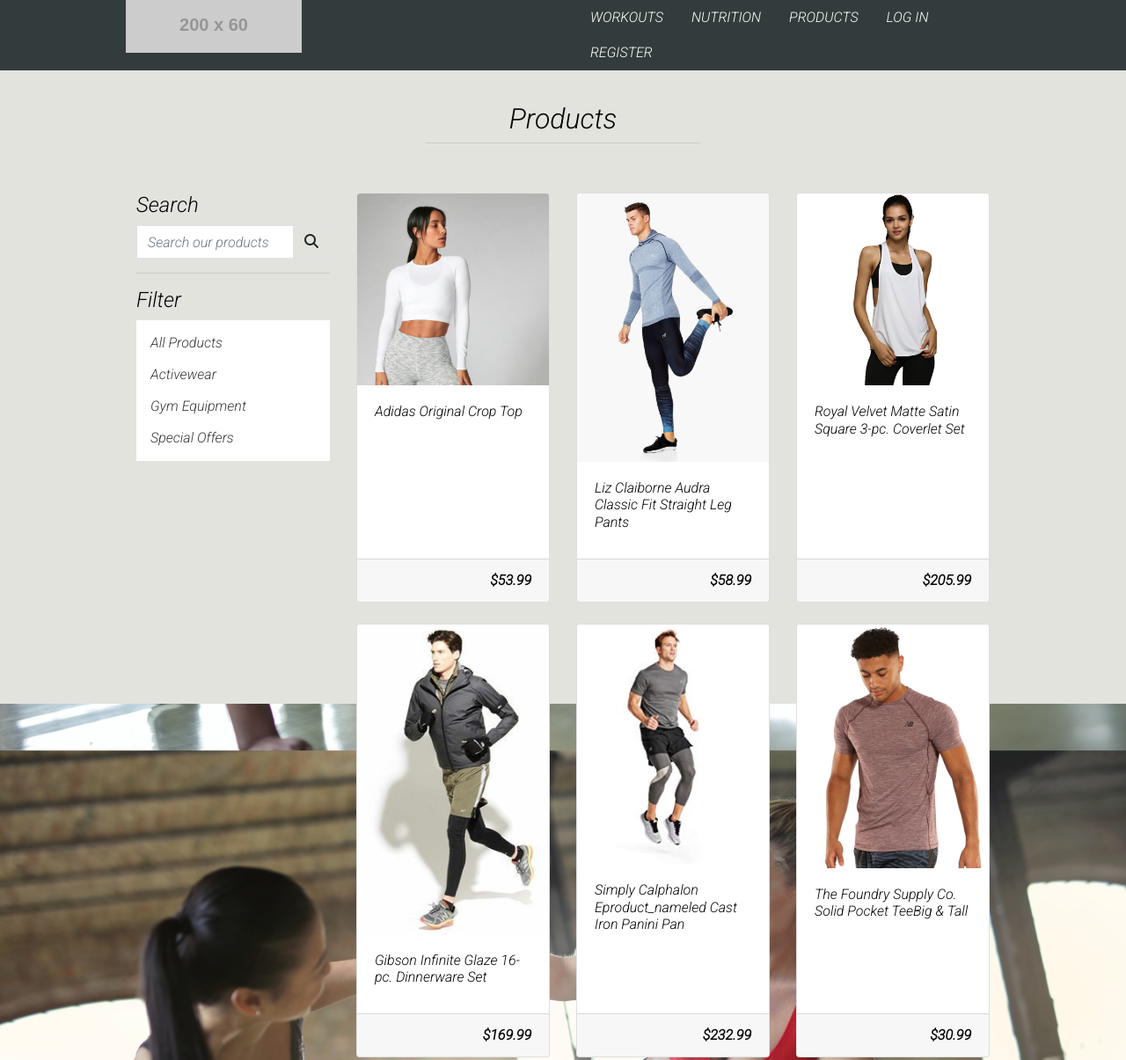
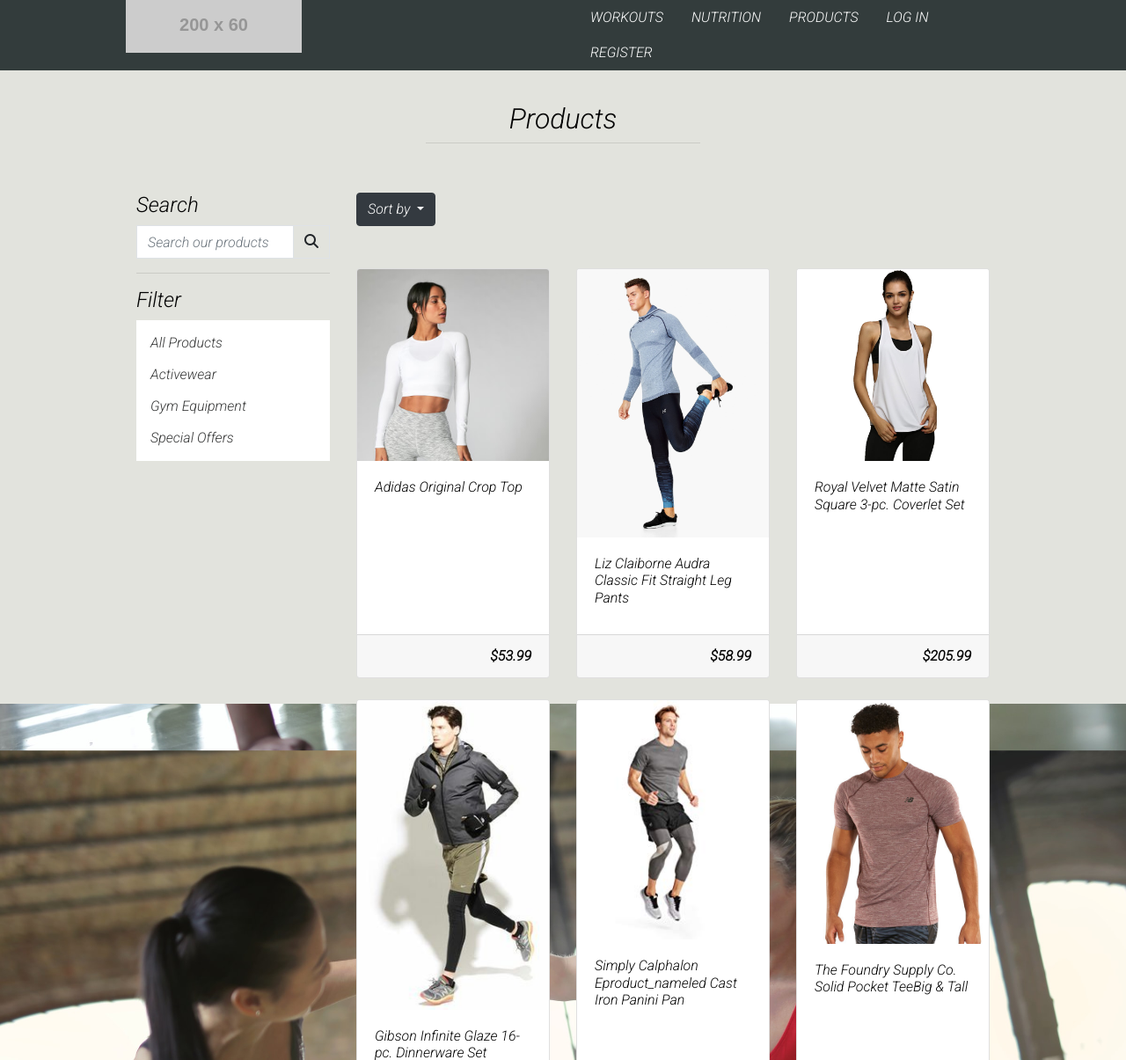
Before and after one commit to Camila-Ribeiro/Body-Balance_Milestone-Project, a Django app: page /products/ in a window 1280 px wide. Shown: the top 1205 px of the page at 88% size. Run offline with Django 3.2, Linux system fonts and the light colour scheme; data comes from the database, SQL or seed files in the repository; grey boxes labelled with a size stand in for pictures from a placeholder-image service; some libraries are stand-ins or nearby versions.

Commit message:
Added sorting

```diff
--- a/products/templates/products/products.html
+++ b/products/templates/products/products.html
@@ -46,6 +46,15 @@
                             </div>
                         </div>
                     <div class="col-md-9">
+                        <div class="btn-group">
+                            <button type="button" class="btn btn-dark dropdown-toggle mb-5" data-toggle="dropdown" aria-haspopup="true" aria-expanded="false">
+                              Sort by
+                            </button>
+                            <div class="dropdown-menu">
+                              <a class="dropdown-item" href="{% url 'shop_products' %}?sort=price&direction=asc">Price</a>
+                              <a class="dropdown-item" href="{% url 'shop_products' %}?sort=rating&direction=desc">Rating</a>
+                            </div>
+                        </div>
                         <div class="row">
                             {% for product in products %}
                                 <div class="col-md-4 mb-4">
--- a/products/views.py
+++ b/products/views.py
@@ -12,8 +12,23 @@ def shop_all_products(request):
     shop_products = Product.objects.all()
     query = None
     categories = None
+    sort = None
+    direction = None
 
     if request.GET:
+        if 'sort' in request.GET:
+            sort_key = request.GET['sort']
+            sort = sort_key
+            if sort_key == 'name':
+                sort_key = 'lower_name'
+                shop_products = shop_products.annotate(lower_name=Lower('name'))
+
+            if 'direction' in request.GET:
+                direction = request.GET['direction']
+                if direction == 'desc':
+                    sort_key = f'-{sort_key}'
+            shop_products = shop_products.order_by(sort_key)
+
         if 'category' in request.GET:
             categories = request.GET['category'].split(',')
             shop_products = shop_products.filter(category__category_name__in=categories)
@@ -28,10 +43,13 @@ def shop_all_products(request):
             queries = Q(product_name__icontains=query) | Q(description__icontains=query)
             shop_products = shop_products.filter(queries)
 
+    selected_sorting = f'{sort}_{direction}'
+
     context = {
         'products': shop_products,
         'search_term': query,
         'selected_categories': categories,
+        'selected_sorting': selected_sorting,
     }
 
     return render(request, 'products/products.html', context)
```
